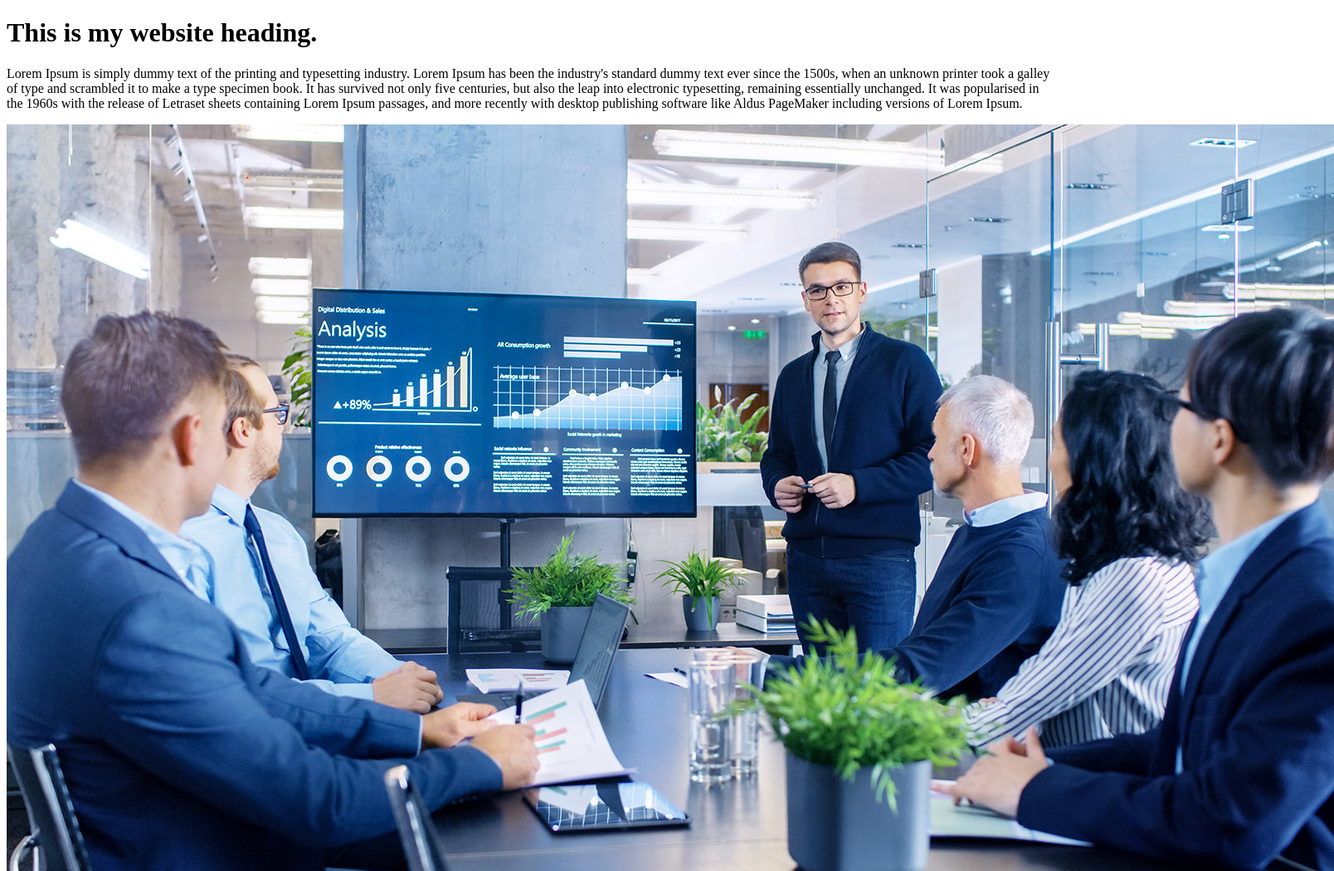
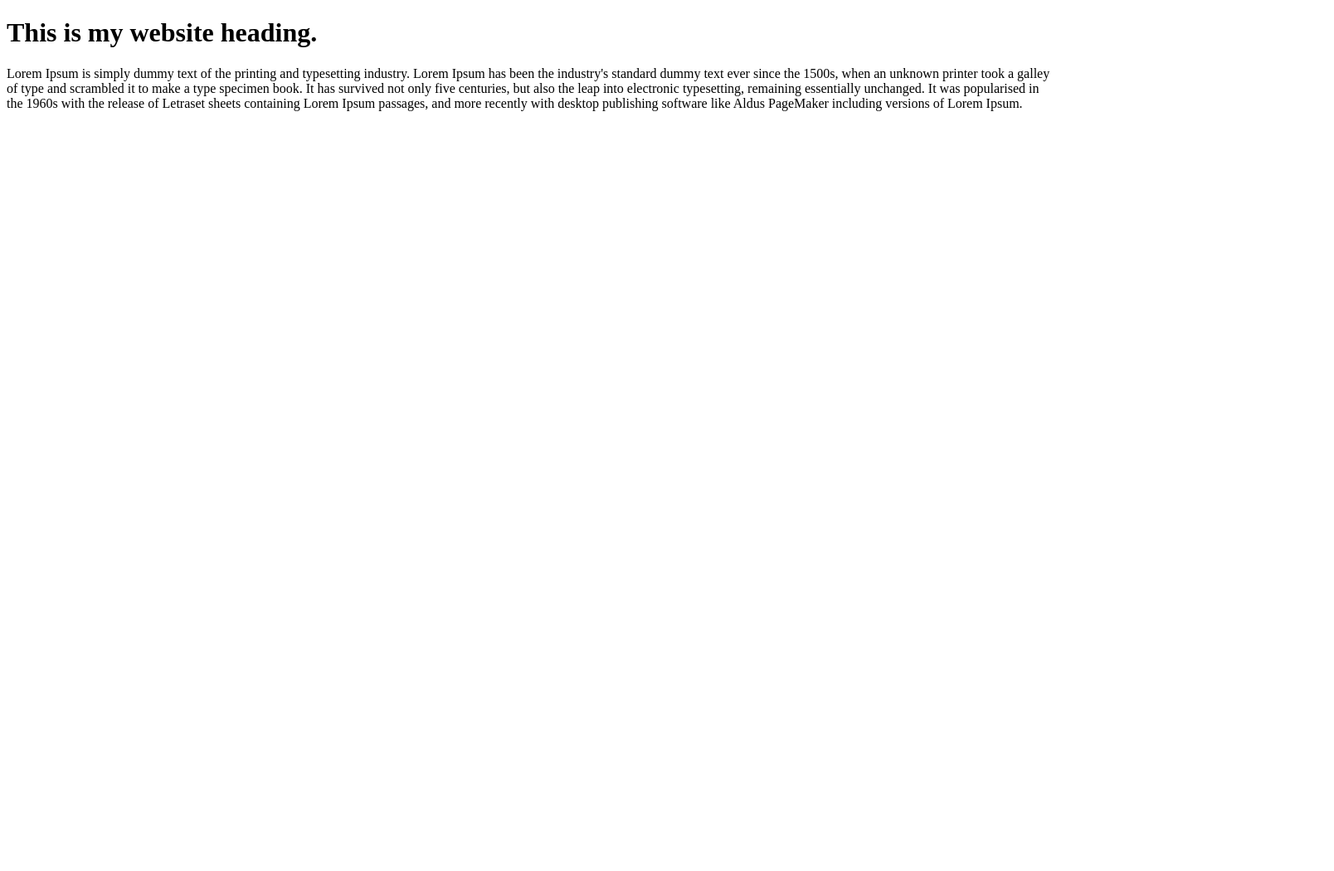
Before and after one commit to abdulkaderredwan/sec-repo, a plain HTML site: page index.html in a window 1280 px wide. Shown: the whole page at 83% size, 1608 px wide, since content can reach past the window. After the commit the page ends 800 px from the top, so only its background shows below. Drawn offline with Linux system fonts and the light colour scheme.

Commit message:
image removed from main branch

```diff
--- a/index.html
+++ b/index.html
@@ -9,6 +9,5 @@
 <body>
     <h1>This is my website heading.</h1>
     <p>Lorem Ipsum is simply dummy text of the printing and typesetting industry. Lorem Ipsum has been the industry's standard dummy text ever since the 1500s, when an unknown printer took a galley of type and scrambled it to make a type specimen book. It has survived not only five centuries, but also the leap into electronic typesetting, remaining essentially unchanged. It was popularised in the 1960s with the release of Letraset sheets containing Lorem Ipsum passages, and more recently with desktop publishing software like Aldus PageMaker including versions of Lorem Ipsum.</p>
-    <img src="images/Meeting.jpg" alt="">
 </body>
 </html>
```
